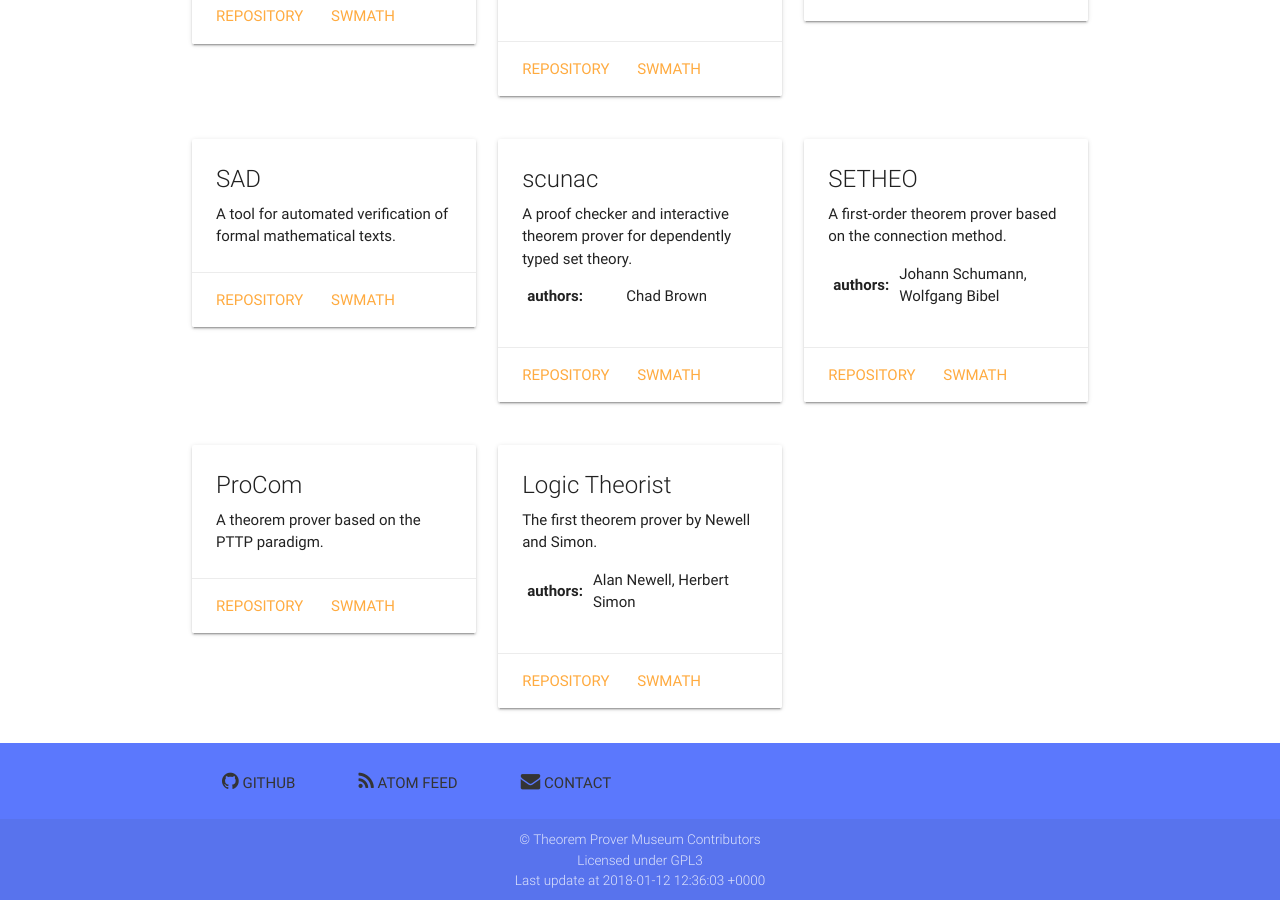
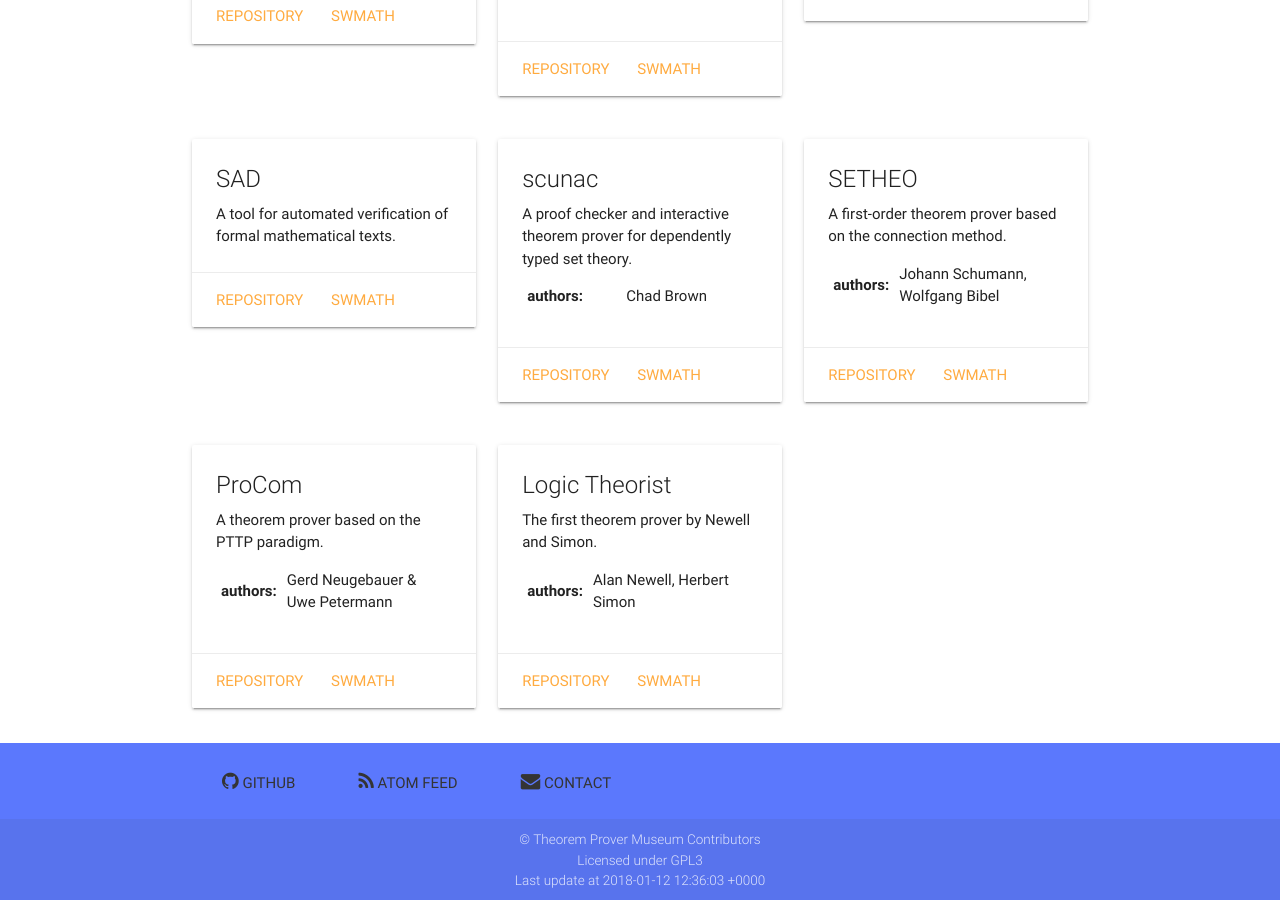
Before and after one commit to theoremprover-museum/theoremprover-museum.github.io, a Jekyll site: the page built from index.md, in a window 1280 px wide and 900 px high, scrolled down 3547 px. Built offline with Jekyll 4.4.1, drawn with Linux system fonts in a browser that asks for light colours.

Commit message:
adding metadata

```diff
--- a/_data/provers.yml
+++ b/_data/provers.yml
@@ -201,11 +201,16 @@
   swmath: http://swmath.org/software/707
 
 - name: ProCom
+  authors: Gerd Neugebauer &amp; Uwe Petermann
   active: false
   status: museum
+  development: 1992--1995
+  homepage: http://koralle.htwk-leipzig.de/ProCom/index.html
   teaser: A theorem prover based on the PTTP paradigm.
   repos: https://github.com/theoremprover-museum/ProCom
   swmath: http://swmath.org/software/21329
+  license: GPL V1
+  language: (ECLiPSe) Prolog
 
 - name: Logic Theorist
   authors: Alan Newell, Herbert Simon
```
